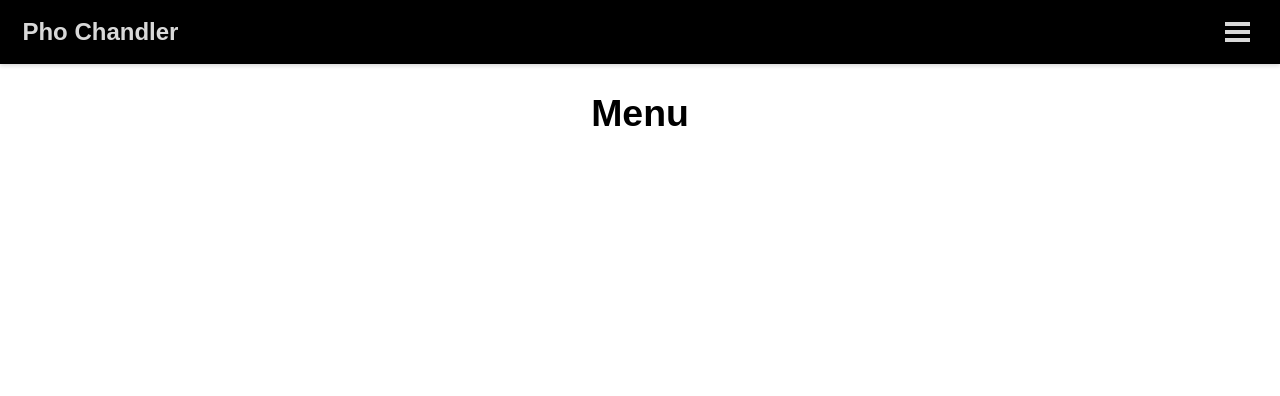
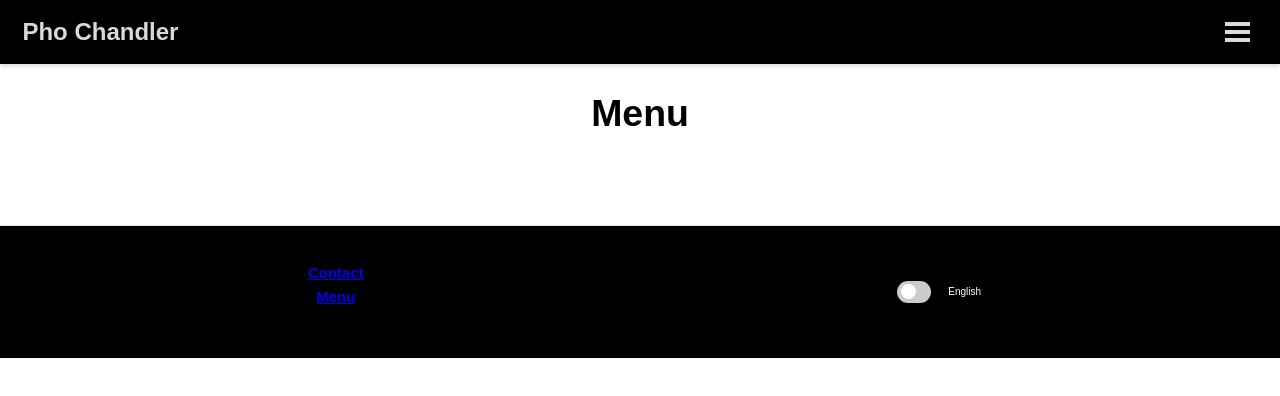
Before and after one commit to hhbach/RestaurantWebsite1, a React (Create React App) app: page / in a window 1280 px wide. Shown: the top 396 px of the page. Built offline with nearby package versions, Linux system fonts and the light colour scheme.

Commit message:
adding language toggle

```diff
--- a/src/App.js
+++ b/src/App.js
@@ -3,6 +3,7 @@
 import yaml from 'js-yaml';
 import { BrowserRouter, Routes, Route } from "react-router-dom";
 import NavBar from './components/Navbar.js';
+import Footer from './components/Footer.js';
 import Menu from './components/Menu.js';
 import Contact from './components/Contact.js';
 import DetailedItem from './components/DetailedItem.js';
@@ -12,6 +13,7 @@
 
 function App() {
   const [data, setData] = useState(null);
+  const [isEnglish, setIsEnglish] = useState(true);
   const [imageDictionary, setImageDictionary] = useState(null);
   const [isLoading, setIsLoading] = useState(true);
 
@@ -26,13 +28,12 @@
       })
       .catch(error => {
         console.error(error);
-
       });
   }, []);
 
 
   return (
-    <UserContext.Provider value={{ data }}>
+    <UserContext.Provider value={{ data, isEnglish, setIsEnglish }}>
       <BrowserRouter>
         <NavBar/>
         <Routes>
@@ -42,6 +43,7 @@
           <Route path="/" element={<Menu/>}/>
           <Route path="/menu" element={<Menu/>}/>
         </Routes>
+        <Footer/>
       </BrowserRouter>
     </UserContext.Provider>
   );
--- /dev/null
+++ b/src/components/Footer.css
@@ -0,0 +1,86 @@
+.footer {
+    background-color: black;
+    padding: 10px;
+    text-align: center;
+    color: white;
+    font-size: 10px;
+    margin-top: 10px;
+    border-top: 1px solid #e4e4e4;
+    width: 100%;
+    justify-content: space-between;
+}
+
+.footer-links
+{
+    min-width: 150px;
+    justify-content: left;
+}
+
+.language-switcher {
+    display: flex;
+    justify-content: center;
+    align-items: center;
+    padding: 20px;
+    min-width: 200px;
+}
+
+.switch {
+    position: relative;
+    display: inline-block;
+    width: 34px;
+    height: 22px;
+}
+
+.switch-label
+{
+    padding-left: 7px;
+    min-width: 60px;
+}
+
+.switch input {
+    opacity: 0;
+    width: 0;
+    height: 0;
+}
+
+.slider {
+    position: absolute;
+    cursor: pointer;
+    top: 0;
+    left: 0;
+    right: 0;
+    bottom: 0;
+    background-color: #ccc;
+    transition: .4s;
+}
+
+.slider:before {
+    position: absolute;
+    content: "";
+    height: 15px;
+    width: 15px;
+    left: 4px;
+    bottom: 4px;
+    background-color: white;
+    transition: .4s;
+}
+
+input:checked + .slider {
+    background-color: rgb(166, 255, 144);
+}
+
+input:focus + .slider {
+    box-shadow: 0 0 1px rgb(144, 230, 123);
+}
+
+input:checked + .slider:before {
+    transform: translateX(10px);
+}
+
+.slider.round {
+    border-radius: 34px;
+}
+
+.slider.round:before {
+    border-radius: 50%;
+}
--- /dev/null
+++ b/src/components/Footer.js
@@ -0,0 +1,38 @@
+import React, { useEffect, useState, useContext} from 'react';
+import { NavLink as Link } from "react-router-dom";
+import './Footer.css';
+import { UserContext } from '../App.js';
+
+const Footer = () => {
+    const { isEnglish, setIsEnglish } = useContext(UserContext);
+
+    const handleLanguageChange = () => {
+        setIsEnglish(!isEnglish);
+        // Here you can implement the logic to change the language of your website
+    }
+
+    return (
+        <div className='footer'>
+            <footer className="footer-container grid">
+                <div className="footer-links">
+                    <Link to="/contact" className="footer-link">
+                        <h2>{isEnglish ? 'Contact' : 'Liên hệ'}</h2>
+                    </Link>
+                    <Link to="/menu" className="footer-link">
+                        <h2>{isEnglish ? 'Menu' : 'Thực đơn'}</h2>
+                    </Link>
+                </div>
+
+                <div className="language-switcher">
+                    <label className="switch">
+                        <input type="checkbox" checked={!isEnglish} onChange={handleLanguageChange} />
+                        <span className="slider round"></span>
+                    </label>
+                    <p className='switch-label'>{isEnglish ? 'English' : 'Tiếng Việt'}</p>
+                </div>
+            </footer>
+        </div>
+    );
+}
+
+export default Footer;
--- a/src/components/Menu.js
+++ b/src/components/Menu.js
@@ -12,6 +12,7 @@
 
     const { category } = useParams();
     const { data } = useContext(UserContext);
+    const { language } = useContext(UserContext);
 
     return (
         <div style={{width: "100%"}}>
--- a/src/components/MenuItem.css
+++ b/src/components/MenuItem.css
@@ -3,6 +3,8 @@
     border-color: rgb(107, 20, 20);
     border-style: solid;
     text-align: left;
+    min-height: 100px; /* Adjust as needed */
+    min-width: 100px;
 }
 
 .item-title {
@@ -14,6 +16,7 @@
 
 .foodimage {
     width: 100%;
+    min-height: 100px;
     padding:2px;
 
 }
--- a/src/components/Navbar.js
+++ b/src/components/Navbar.js
@@ -1,9 +1,11 @@
-import React, { useEffect, useState } from 'react';
+import React, { useEffect, useState, useContext } from 'react';
 import { NavLink as Link } from "react-router-dom";
 import './Navbar.css';
+import { UserContext } from '../App.js';
 
 const Navbar = () => {
     const [isNavbarExpanded, setIsNavbarExpanded] = useState(false);
+    const { isEnglish} = useContext(UserContext);
 
     const toggleNavbarVisibility = () => {
         setIsNavbarExpanded(!isNavbarExpanded);
@@ -31,7 +33,7 @@
         <header id="navbar">
             <nav className="navbar-container container">
             <Link to="/" className="home-link">
-                <h2> Pho Chandler </h2>
+                <h2> {isEnglish? 'Pho Chandler' : 'Phở Chandler'} </h2>
             </Link>
                 <button
                     type="button"
@@ -47,10 +49,10 @@
                 <div id="navbar-menu" aria-labelledby="navbar-toggle">
                     <ul className="navbar-links">
                         <li>
-                            <Link className="navbar-item navbar-link" to="/contact"><h2>contact</h2></Link>
+                            <Link className="navbar-item navbar-link" to="/contact"><h2>{isEnglish ? 'Contact' : 'Liên hệ'}</h2></Link>
                         </li>
                         <li>
-                            <Link className="navbar-item navbar-link" to="/menu">Menu</Link>
+                            <Link className="navbar-item navbar-link" to="/menu"><h2>{isEnglish ? 'Menu' : 'Thực đơn'}</h2></Link>
                         </li>
                     </ul>
                 </div>
```
